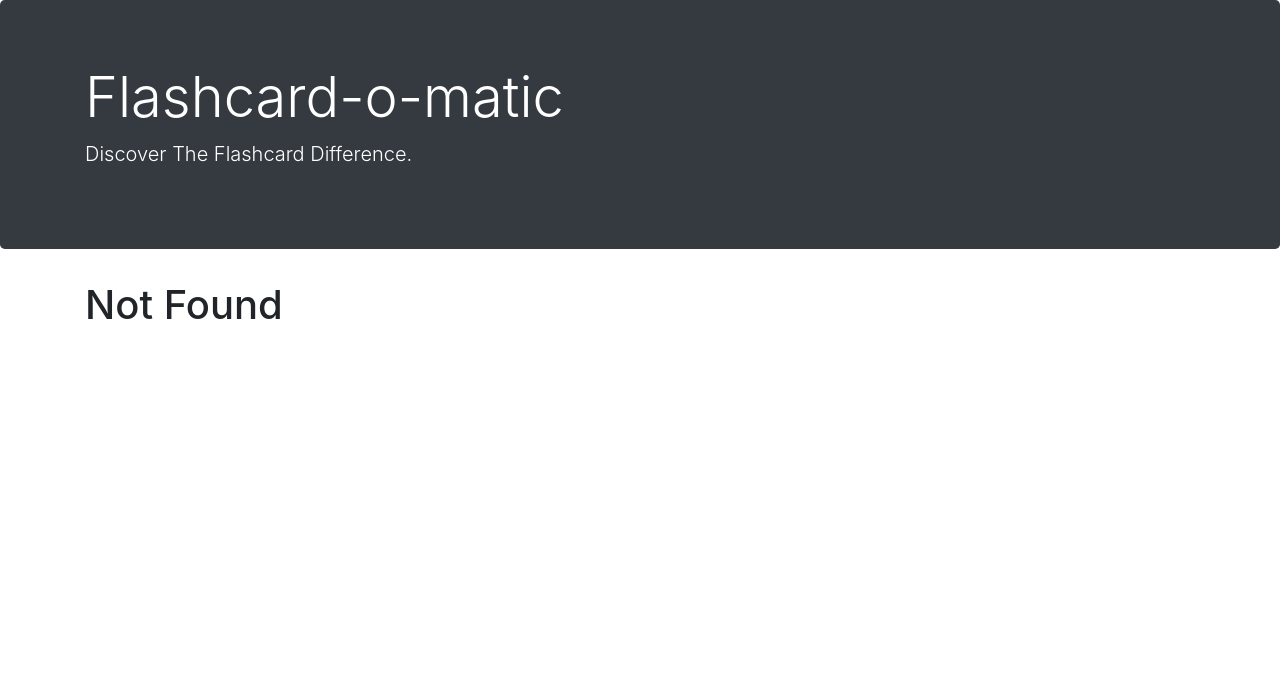
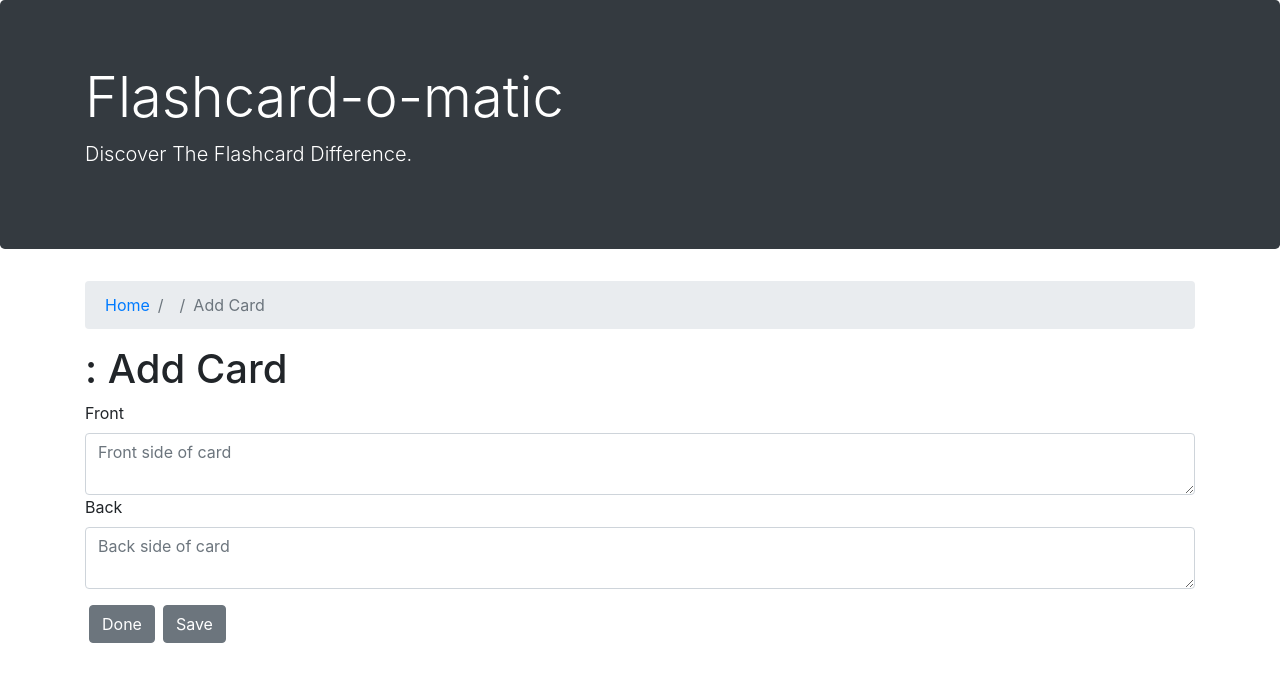
Before and after one commit to ramamdeeCode/Project-Flashcards, a React (Create React App) app: page /decks/1/cards/new in a window 1280 px wide. Before the commit this address had no page. Shown: the top 682 px of the page. Built offline with nearby package versions, Linux system fonts and the light colour scheme; no server answers; a web font is replaced by a local one.

Commit message:
AddCard components and fanctionality

```diff
--- a/src/Layout/index.js
+++ b/src/Layout/index.js
@@ -9,6 +9,7 @@ import CreateDeck from "../decksComponents/CreateDeck";
 import ViewDeck from "../decksComponents/ViewDeck";
 import StudyDeck from "../decksComponents/StudyDeck";
 import EditDeck from "../decksComponents/EditDeck";
+import AddCard from "../cardsComponents/AddCard";
 
 function Layout() {
   return (
@@ -35,6 +36,9 @@ function Layout() {
             <Route path="/decks/:deckId/study">
               <StudyDeck />
             </Route>
+            <Route path="/decks/:deckId/cards/new">
+              <AddCard />
+            </Route>
             <Route>
               <NotFound />
             </Route>
--- /dev/null
+++ b/src/cardsComponents/AddCard.js
@@ -0,0 +1,92 @@
+import { useEffect, useState } from "react";
+import { Link, useHistory, useParams } from "react-router-dom";
+import { createCard, readDeck } from "../utils/api";
+
+import Cardform from "./CardForm";
+
+function AddCard() {
+  const history = useHistory();
+  const { deckId } = useParams();
+  const [deck, setDeck] = useState([]);
+
+  const initialFormState = {
+    front: "",
+    back: "",
+  };
+
+  const [formData, setFormData] = useState(initialFormState);
+
+  //load deck data
+  useEffect(() => {
+    const abortController = new AbortController();
+    async function loadData() {
+      try {
+        const response = await readDeck(deckId, abortController.signal);
+        console.log("resspnse", response);
+        setDeck(response);
+      } catch (e) {
+        console.log(e.name);
+      }
+      return () => {
+        abortController.abort();
+      };
+    }
+    loadData();
+  }, [deckId]);
+
+  // form change handler
+  const handleFormFrontChange = ({ target }) => {
+    setFormData({ ...formData, front: target.value });
+  };
+
+  const handleFormBackChange = ({ target }) => {
+    setFormData({ ...formData, back: target.value });
+  };
+
+  // handle submit
+  const submitHandler = async (event) => {
+    event.preventDefault();
+    await createCard(deckId, formData);
+    setFormData(initialFormState);
+  };
+  console.log();
+  return (
+    <div>
+      <nav>
+        <ol className="breadcrumb">
+          <li className="breadcrumb-item">
+            <Link to="/">
+              <span className="oi oi-home mr-1" />
+              Home
+            </Link>
+          </li>
+          <li className="breadcrumb-item">
+            <Link to={`/decks/${deckId}`}>{deck.name}</Link>
+          </li>
+          <li className="breadcrumb-item active">Add Card</li>
+        </ol>
+      </nav>
+
+      <h1>{deck.name}: Add Card</h1>
+
+      <Cardform
+        deck={deck}
+        formData={formData}
+        handleFormFrontChange={handleFormFrontChange}
+        handleFormBackChange={handleFormBackChange}
+      />
+
+      <button
+        className="btn btn-secondary mx-1 my-3"
+        onClick={() => history.push(`/decks/${deckId}`)}
+      >
+        Done
+      </button>
+      <button className="btn btn-secondary mx-1 my-3" onClick={submitHandler}>
+        Save
+      </button>
+    </div>
+  );
+}
+
+export default AddCard;
--- /dev/null
+++ b/src/cardsComponents/CardForm.js
@@ -0,0 +1,27 @@
+function Cardform({ formData, handleFormFrontChange, handleFormBackChange }) {
+  return (
+    <div>
+      <form>
+        <label htmlFor="front">Front</label>
+        <textarea
+          type="textarea"
+          id="front"
+          className="form-control"
+          placeholder="Front side of card"
+          value={formData.front}
+          onChange={handleFormFrontChange}
+        />
+        <label htmlFor="back">Back</label>
+        <textarea
+          type="textarea"
+          id="back"
+          className="form-control"
+          placeholder="Back side of card"
+          value={formData.back}
+          onChange={handleFormBackChange}
+        />
+      </form>
+    </div>
+  );
+}
+export default Cardform;
```
